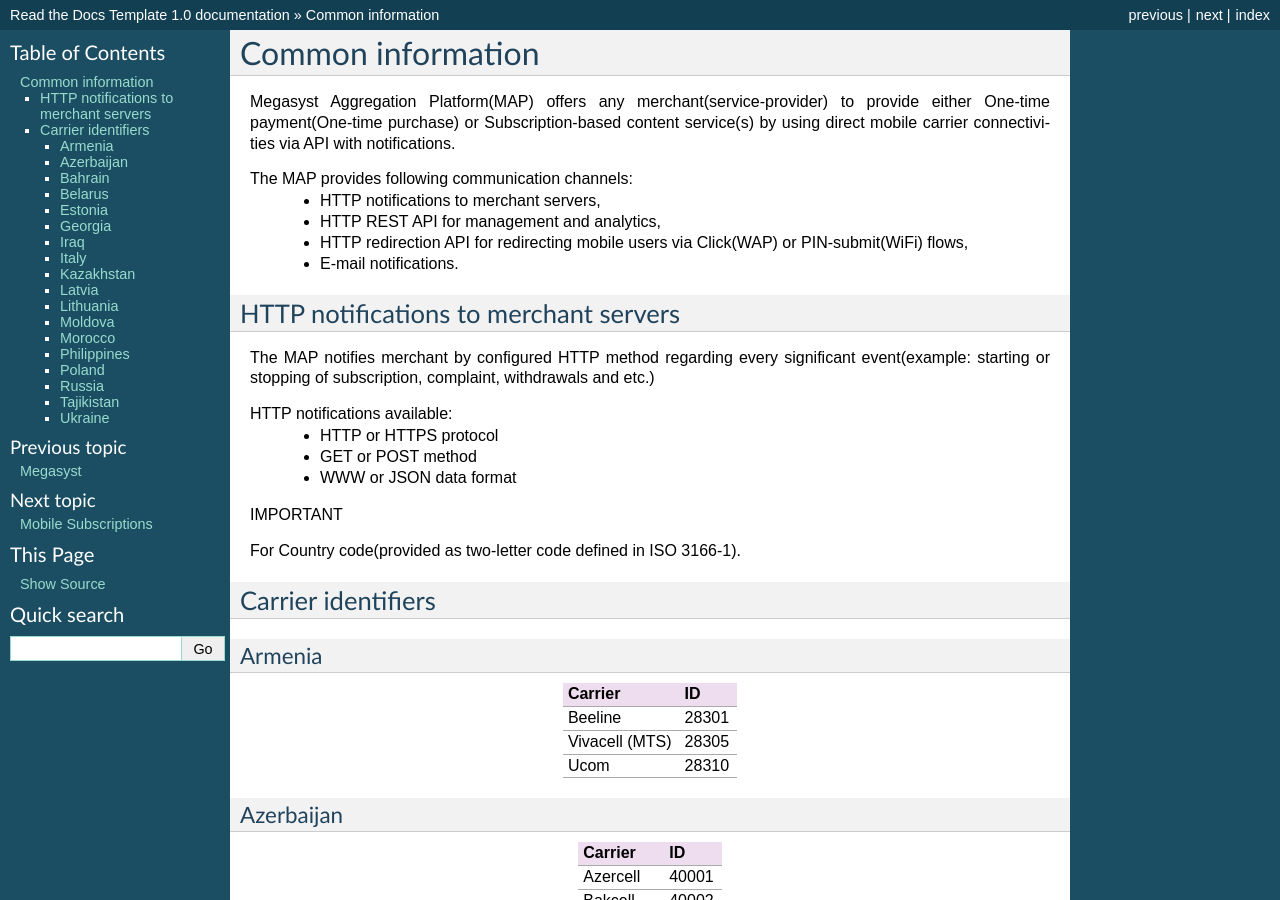
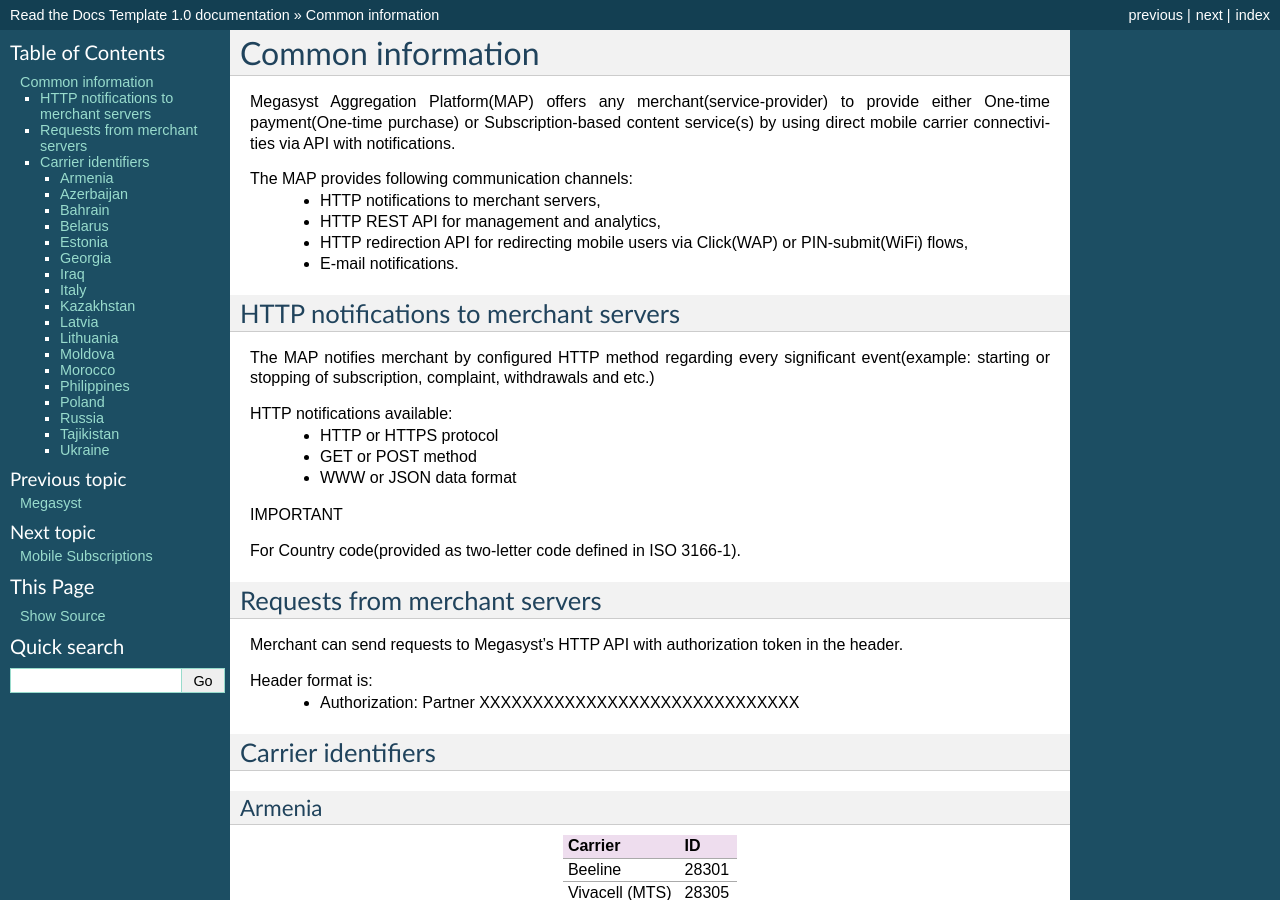
Before and after one commit to megasyst/lab, a Sphinx documentation site: the page built from docs/1_common.rst, in a window 1280 px wide and 900 px high. Built offline with Sphinx 7.4.7, drawn with Linux system fonts in a browser that asks for light colours.

Commit message:
Update 1_common.rst

```diff
--- a/docs/1_common.rst
+++ b/docs/1_common.rst
@@ -25,6 +25,14 @@ HTTP notifications available:
 IMPORTANT
 
 For Country code(provided as two-letter code defined in ISO 3166-1).
+
+Requests from merchant servers
+------------------------------
+
+Merchant can send requests to Megasyst's HTTP API with authorization token in the header.
+
+Header format is:
+  * Authorization: Partner XXXXXXXXXXXXXXXXXXXXXXXXXXXXXX
 
 Carrier identifiers
 -------------------
```
